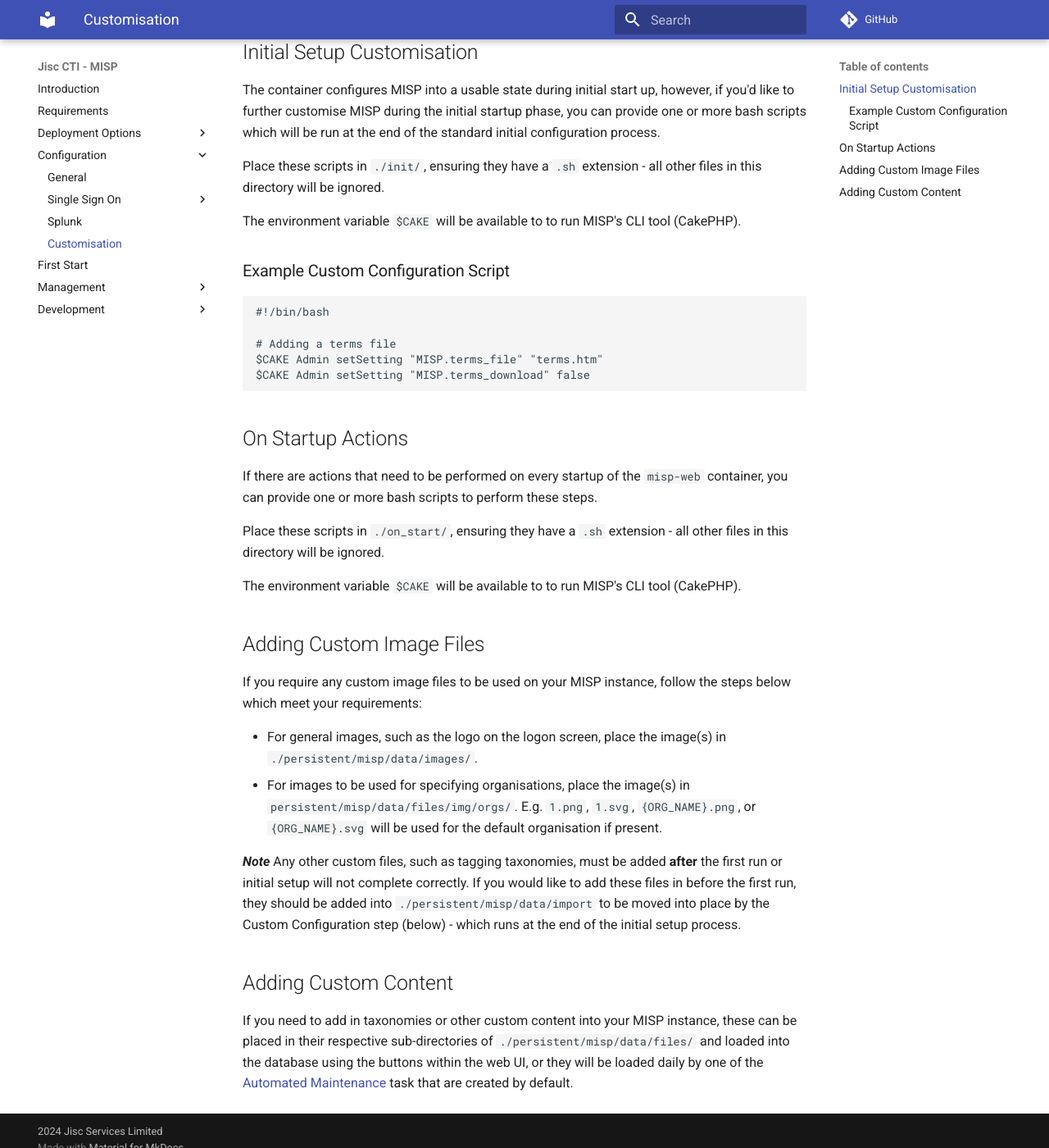
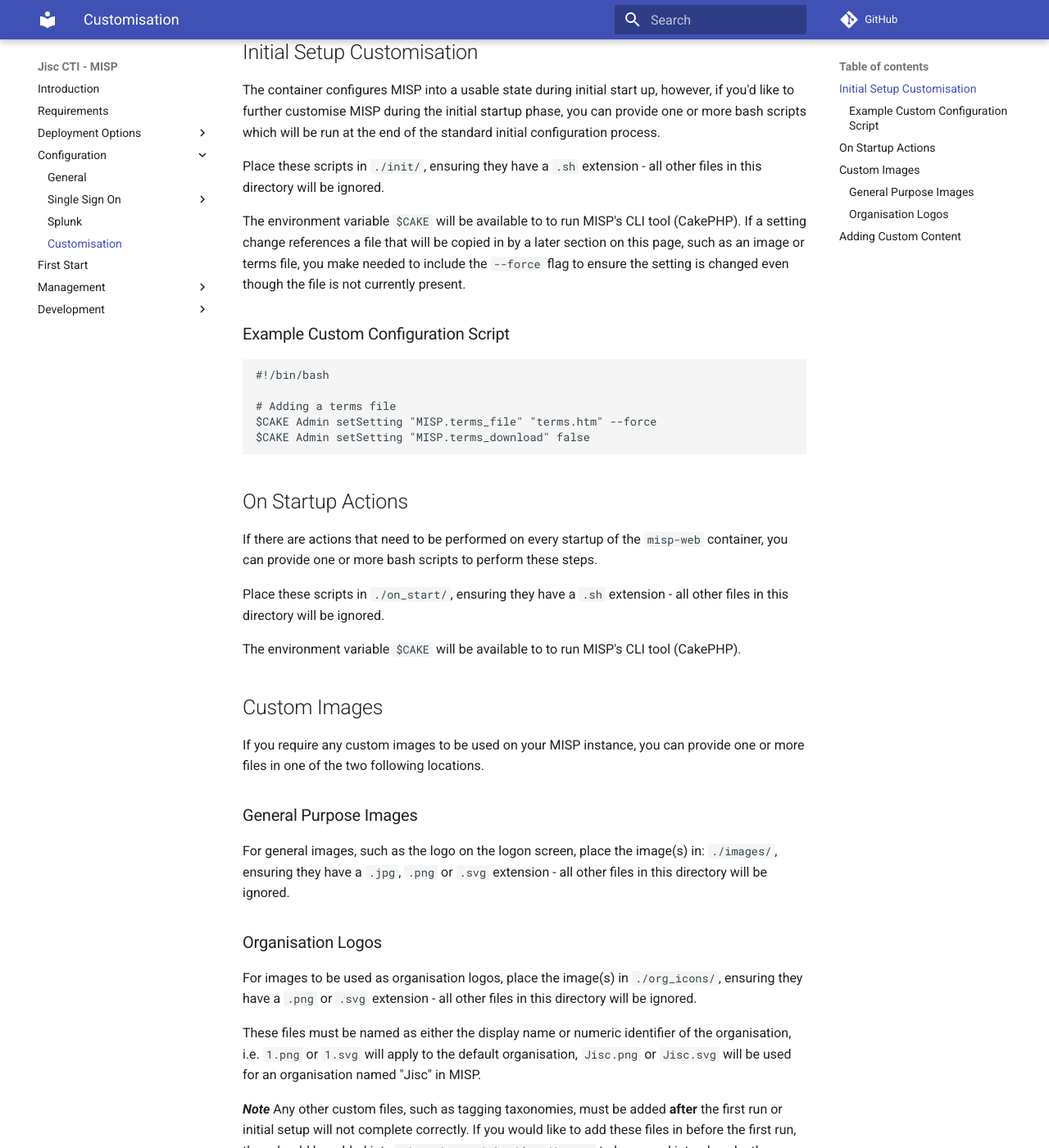
Before and after one commit to JiscCTI/misp-docker, an MkDocs documentation site: the page built from pages/configuration/custom.md, in a window 1280 px wide and 1400 px high, scrolled down 266 px. Shown: the whole window at 82% size. Built offline with MkDocs 1.6.1 and Material for MkDocs 9.7.7, drawn with Linux system fonts in a browser that asks for light colours; comment, search, counter and statistics services are not loaded.

Commit message:
feat: automatic handling of custom images

````diff
--- a/pages/configuration/custom.md
+++ b/pages/configuration/custom.md
@@ -20,7 +20,10 @@
 Place these scripts in `./init/`, ensuring they have a `.sh` extension - all other files in this
 directory will be ignored.
 
-The environment variable `$CAKE` will be available to to run MISP's CLI tool (CakePHP).
+The environment variable `$CAKE` will be available to to run MISP's CLI tool (CakePHP). If a setting
+change references a file that will be copied in by a later section on this page, such as an image or
+terms file, you make needed to include the `--force` flag to ensure the setting is changed even
+though the file is not currently present.
 
 ### Example Custom Configuration Script
 
@@ -28,7 +31,7 @@
 #!/bin/bash
 
 # Adding a terms file
-$CAKE Admin setSetting "MISP.terms_file" "terms.htm"
+$CAKE Admin setSetting "MISP.terms_file" "terms.htm" --force
 $CAKE Admin setSetting "MISP.terms_download" false
 ```
 
@@ -42,17 +45,26 @@
 
 The environment variable `$CAKE` will be available to to run MISP's CLI tool (CakePHP).
 
+## Custom Images
 
-## Adding Custom Image Files
+If you require any custom images to be used on your MISP instance, you can provide one or more files
+in one of the two following locations.
 
-If you require any custom image files to be used on your MISP instance, follow the steps below which
-meet your requirements:
+### General Purpose Images
 
-- For general images, such as the logo on the logon screen, place the image(s) in
-    `./persistent/misp/data/images/`.
-- For images to be used for specifying organisations, place the image(s) in
-    `persistent/misp/data/files/img/orgs/`. E.g. `1.png`, `1.svg`, `{ORG_NAME}.png`, or
-    `{ORG_NAME}.svg` will be used for the default organisation if present.
+For general images, such as the logo on the logon screen, place the image(s) in: `./images/`,
+ensuring they have a `.jpg`, `.png` or `.svg` extension - all other files in this directory will be
+ignored.
+
+### Organisation Logos
+
+For images to be used as organisation logos, place the image(s) in `./org_icons/`, ensuring they
+have a `.png` or `.svg` extension - all other files in this directory will be ignored.
+
+These files must be named as either the display name or numeric identifier of the organisation, i.e.
+`1.png` or `1.svg` will apply to the default organisation, `Jisc.png` or `Jisc.svg` will be used for
+an organisation named "Jisc" in MISP.
+
 
 ***Note*** Any other custom files, such as tagging taxonomies, must be added **after** the first
 run or initial setup will not complete correctly. If you would like to add these files in before the
````
Also changed, not shown: 1 other file.
